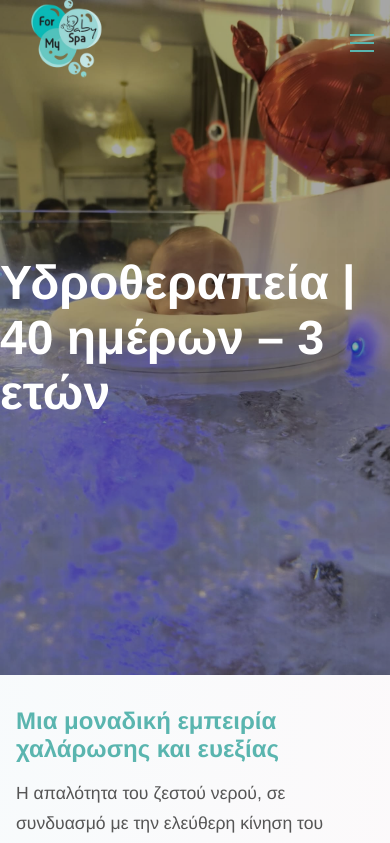
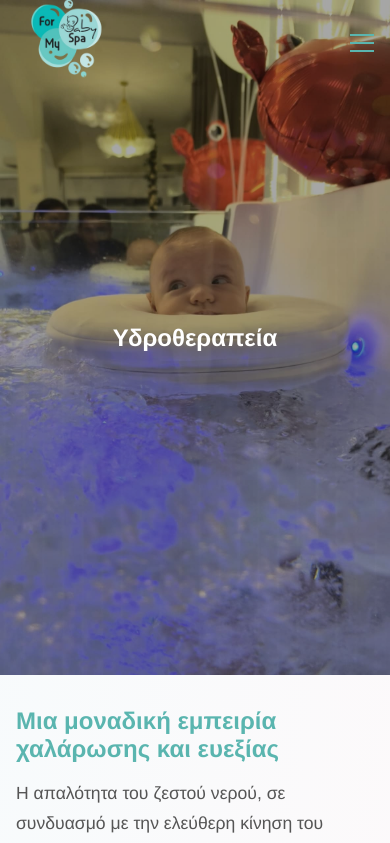
Before and after one commit to FlorianChazizi/formybabyspa, a React (Vite) app: page /hydrotherapy in a window 390 px wide. Shown: the top 843 px of the page. Built offline with nearby package versions, Linux system fonts and the light colour scheme; no server answers.

Commit message:
scroll to top on the sub pages

```diff
--- a/src/components/Hydrotherapy.tsx
+++ b/src/components/Hydrotherapy.tsx
@@ -1,15 +1,23 @@
+import { useEffect } from "react";
+import { useLocation } from "react-router-dom";
+
 import hydro from "../assets/baby1.jpeg";
 import "../styles/hydrotherapy.css";
 import ContactForm from "./Contact-form";
 import BubblesBackground from "./BubblesBackground";
 
 export default function HydrotherapyPage() {
+    const { pathname } = useLocation();
+
+    useEffect(() => {
+        window.scrollTo(0, 0);
+    }, [pathname]);
     return (
         <div className="service-page">
             <div className="hero">
                 <img src={hydro} alt="Υδροθεραπεία" />
                 <div className="hero-overlay">
-          <h1>Υδροθεραπεία | 40 ημέρων – 3 ετών</h1>
+                    <h1>Υδροθεραπεία </h1>
 
                 </div>
             </div>
--- a/src/components/Massage.tsx
+++ b/src/components/Massage.tsx
@@ -1,9 +1,17 @@
-import massageImage from "../assets/baby2.jpeg";
+import { useEffect } from "react";
+import { useLocation } from "react-router-dom";
+
+import massageImage from "../assets/massage.jpeg";
 import "../styles/massage.css";
 import ContactForm from "./Contact-form";
 import BubblesBackground from "./BubblesBackground";
 
 export default function MassagePage() {
+  const { pathname } = useLocation();
+
+  useEffect(() => {
+    window.scrollTo(0, 0);
+  }, [pathname]);
   return (
     <div className="service-page">
       <div className="hero">
--- a/src/styles/hydrotherapy.css
+++ b/src/styles/hydrotherapy.css
@@ -43,7 +43,7 @@
     height: 80vh;
   }
   .service-page .hero-overlay h1 {
-    font-size: 3rem;
+    font-size: 1.5rem;
   }
 }
 
```
Lines whose indentation alone changed are shown as unchanged.
